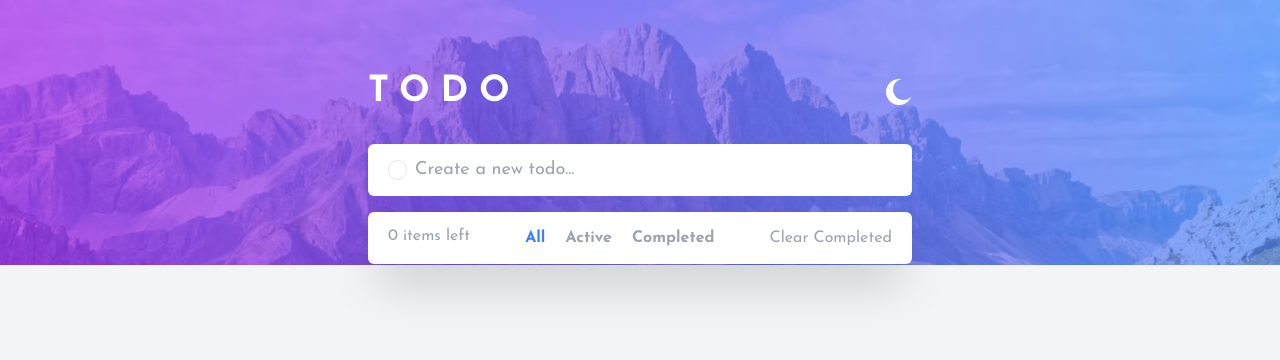
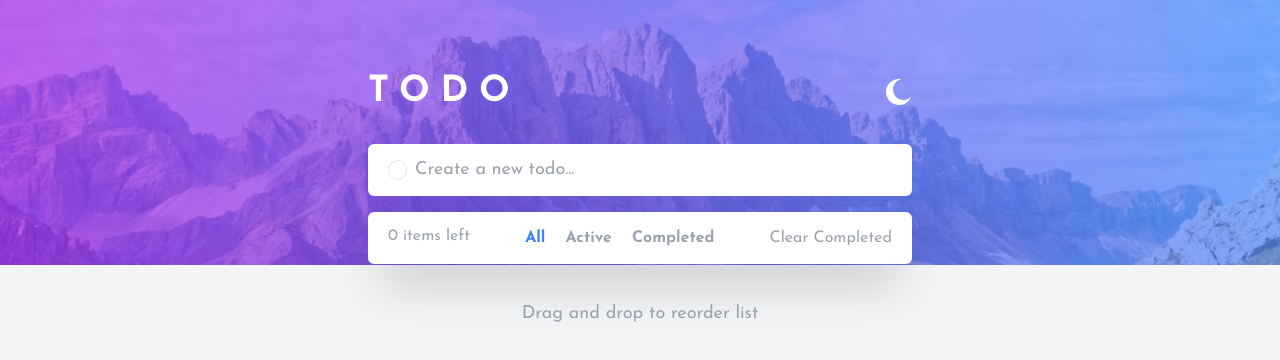
Before and after one commit to evans2919/to-do-app-react, a React (Vite) app: page / in a window 1280 px wide. Shown: the top 360 px of the page. Built offline with nearby package versions, Linux system fonts and the light colour scheme.

Commit message:
Add cambios layout desktop v2

```diff
--- a/src/App.jsx
+++ b/src/App.jsx
@@ -54,7 +54,6 @@ const App = () => {
     };
 
     return (
-        <>
         <div className="bg-custom min-h-screen bg-gray-100 bg-mobile-light-img bg-no-repeat transition-all duration-500 dark:bg-[#181824] dark:bg-mobile-dark-img lg:bg-light-img dark:lg:bg-dark-img">
             <main className="container mx-auto pt-10 lg:max-w-xl">
                 <ToDoHeader createToDo={createToDo} />
@@ -74,10 +73,9 @@ const App = () => {
                     />
                 </div>
 
-                    <ToDoFooter toDo={toDo} />
+                <ToDoFooter />
             </main>
         </div>
-        </>
     );
 };
 
--- a/src/components/ToDoFilters.jsx
+++ b/src/components/ToDoFilters.jsx
@@ -23,15 +23,13 @@ const ToDoFilters = ({ changeFilter, filterToDo }) => {
     };
 
     return (
-        <>
         <section className="container mx-auto mt-4 justify-center px-4 lg:mt-0 lg:flex lg:px-0">
-                <article className="lg:text-[16px] flex justify-center gap-5 rounded-md bg-white px-5 py-3 text-lg font-bold text-gray-500 dark:bg-[#25273c] lg:px-0 lg:py-0">
+            <article className="flex justify-center gap-5 rounded-md bg-white px-5 py-3 text-lg font-bold text-gray-500 dark:bg-[#25273c] lg:px-0 lg:py-0 lg:text-[16px]">
                 {filterButton("all")}
                 {filterButton("active")}
                 {filterButton("completed")}
             </article>
         </section>
-        </>
     );
 };
 
--- a/src/components/ToDoFooter.jsx
+++ b/src/components/ToDoFooter.jsx
@@ -1,17 +1,11 @@
 /* eslint-disable react/prop-types */
-const ToDoFooter = ({ toDo }) => {
+const ToDoFooter = () => {
     return (
-        <>
-            {toDo.length >= 1 && (
-                <section className="container mx-auto mt-6">
-                    <article className="px-5 py-3 text-lg font-medium text-gray-400 dark:text-gray-600 flex justify-center">
-                        <p>
-                            Drag and drop to reorder list
-                        </p>
-                    </article>
-                </section>
-            )}
-        </>
+        <section className="container mx-auto mt-6">
+            <article className="flex justify-center px-5 py-3 text-lg font-medium text-gray-400 dark:text-gray-600">
+                <p>Drag and drop to reorder list</p>
+            </article>
+        </section>
     );
 };
 
```
Lines whose indentation alone changed are shown as unchanged.
